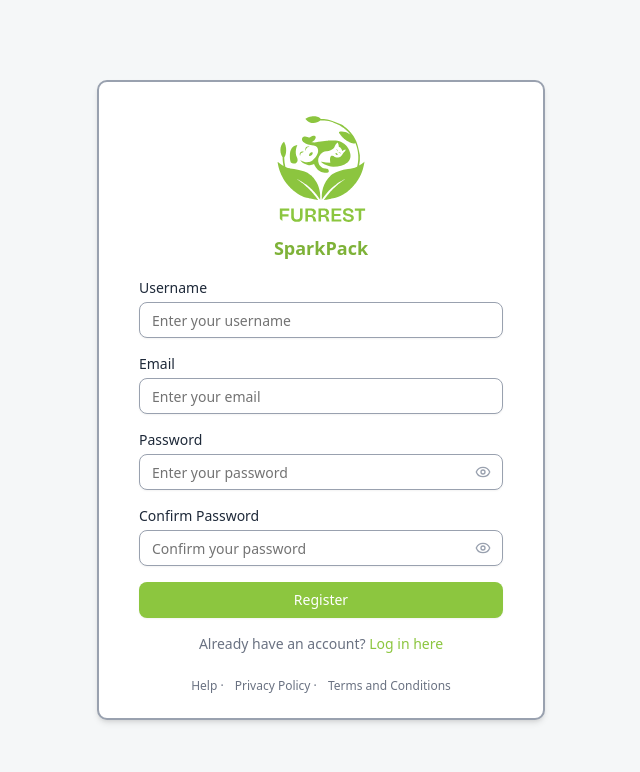
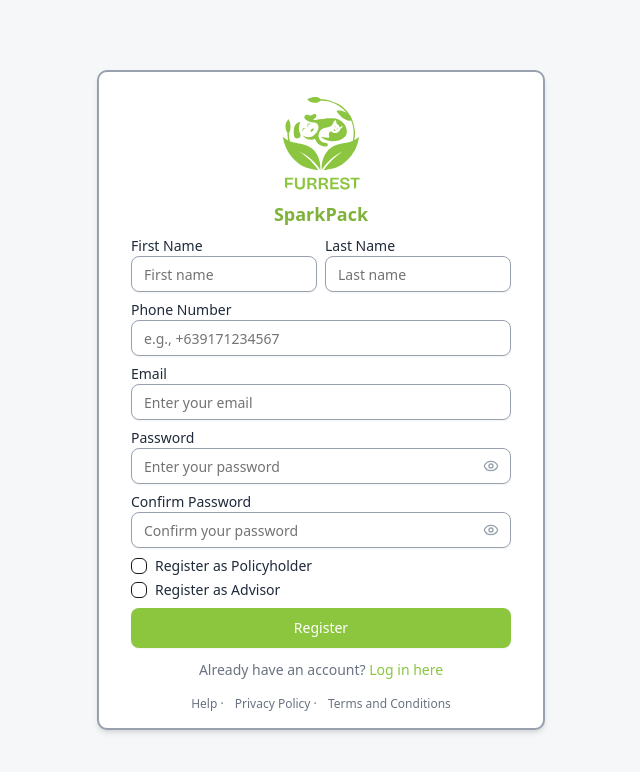
Before and after one commit to Thel-nny/SparkPack, a Next.js app in the folder sparkpack/: page /auth/register in a window 1280 px wide. Shown: the top 772 px of the page, without its empty margins (319-959 px from the left). Built offline with nearby package versions, Linux system fonts and the light colour scheme.

Commit message:
feat/registration-form

```diff
--- a/sparkpack/package.json
+++ b/sparkpack/package.json
@@ -13,6 +13,7 @@
     "@next-auth/prisma-adapter": "^1.0.7",
     "@prisma/client": "^6.11.0",
     "@radix-ui/react-accordion": "^1.2.11",
+    "@radix-ui/react-checkbox": "^1.3.2",
     "@radix-ui/react-slot": "^1.2.3",
     "@supabase/ssr": "^0.6.1",
     "@supabase/supabase-js": "^2.50.2",
--- a/sparkpack/src/app/advisor/applications/new/page.tsx
+++ b/sparkpack/src/app/advisor/applications/new/page.tsx
@@ -1,5 +1,3 @@
-// sparkpack/src/app/advisor/applications/new/page.tsx
-
 import NewApplicationForm from '@/components/advisor/applications/NewApplicationForm'; // Adjust path if needed
 
 const NewApplicationPage = () => {
--- a/sparkpack/src/app/auth/register/page.tsx
+++ b/sparkpack/src/app/auth/register/page.tsx
@@ -3,7 +3,9 @@
 import { useState } from "react";
 import { Button } from "@/components/ui/button";
 import { Input } from "@/components/ui/input";
+import { Checkbox } from "@/components/ui/checkbox";
 import { Eye, EyeOff } from "lucide-react";
+import { CheckedState } from "@radix-ui/react-checkbox";
 
 const Spinner = ({ size = "small" }) => {
   const spinnerSize = size === "small" ? "h-4 w-4" : "h-6 w-6";
@@ -15,23 +17,34 @@ const Spinner = ({ size = "small" }) => {
 };
 
 const MAX_LENGTH = {
-  username: 50,
+  firstName: 50,
+  lastName: 50,
+  phoneNumber: 20,
   email: 255,
   password: 128,
 };
 
 export default function Register() {
-  const [username, setUsername] = useState("");
+  const [firstName, setFirstName] = useState("");
+  const [lastName, setLastName] = useState("");
+  const [phoneNumber, setPhoneNumber] = useState("");
   const [email, setEmail] = useState("");
   const [password, setPassword] = useState("");
   const [confirmPassword, setConfirmPassword] = useState("");
+  const [isPolicyholder, setIsPolicyholder] = useState(false);
+  const [isAdvisor, setIsAdvisor] = useState(false);
   const [showPassword, setShowPassword] = useState(false);
   const [showConfirmPassword, setShowConfirmPassword] = useState(false);
-  const [errors, setErrors] = useState({ username: "", email: "", password: "", confirmPassword: "", submit: "" });
+  const [errors, setErrors] = useState({ firstName: "", lastName: "", phoneNumber: "", email: "", password: "", confirmPassword: "", role: "", submit: "" });
   const [isLoading, setIsLoading] = useState(false);
 
   const isValidEmail = (email: string) => {
     return /^[^\s@]+@[^\s@]+\.[^\s@]+$/.test(email);
+  };
+
+  // Phone number validation
+  const isValidPhoneNumber = (number: string) => {
+    return /^\+?[0-9]{7,20}$/.test(number.trim());
   };
 
   const isLengthValid = (text: string, min: number, max: number) => {
@@ -40,13 +53,32 @@ export default function Register() {
 
   const validateForm = () => {
     let isValid = true;
-    const newErrors = { username: "", email: "", password: "", confirmPassword: "", submit: "" };
+    const newErrors = { firstName: "", lastName: "", phoneNumber: "", email: "", password: "", confirmPassword: "", role: "", submit: "" };
 
-    if (!username.trim()) {
-      newErrors.username = "Username is required.";
+    if (!firstName.trim()) {
+      newErrors.firstName = "First name is required.";
       isValid = false;
-    } else if (!isLengthValid(username, 1, MAX_LENGTH.username)) {
-      newErrors.username = `Username cannot exceed ${MAX_LENGTH.username} characters.`;
+    } else if (!isLengthValid(firstName, 1, MAX_LENGTH.firstName)) {
+      newErrors.firstName = `First name cannot exceed ${MAX_LENGTH.firstName} characters.`;
+      isValid = false;
+    }
+
+    if (!lastName.trim()) {
+      newErrors.lastName = "Last name is required.";
+      isValid = false;
+    } else if (!isLengthValid(lastName, 1, MAX_LENGTH.lastName)) {
+      newErrors.lastName = `Last name cannot exceed ${MAX_LENGTH.lastName} characters.`;
+      isValid = false;
+    }
+
+    if (!phoneNumber.trim()) {
+      newErrors.phoneNumber = "Phone number is required.";
+      isValid = false;
+    } else if (!isValidPhoneNumber(phoneNumber)) {
+      newErrors.phoneNumber = "Please enter a valid phone number (digits only, optional '+' at start).";
+      isValid = false;
+    } else if (!isLengthValid(phoneNumber, 7, MAX_LENGTH.phoneNumber)) {
+      newErrors.phoneNumber = `Phone number must be between 7 and ${MAX_LENGTH.phoneNumber} digits.`;
       isValid = false;
     }
 
@@ -68,6 +100,11 @@ export default function Register() {
       isValid = false;
     }
 
+    if (!isPolicyholder && !isAdvisor) {
+      newErrors.role = "Please select if you are a Policyholder or an Advisor.";
+      isValid = false;
+    }
+
     setErrors(newErrors);
     return isValid;
   };
@@ -80,7 +117,7 @@ export default function Register() {
     setErrors(prev => ({ ...prev, submit: "" }));
 
     try {
-      console.log("Attempting to register with:", { username, email, password });
+      console.log("Attempting to register with:", { firstName, lastName, phoneNumber, email, password, isPolicyholder, isAdvisor });
 
       await new Promise(resolve => setTimeout(resolve, 1500));
 
@@ -98,29 +135,62 @@ export default function Register() {
 
   return (
     <div className="min-h-screen flex items-center justify-center bg-[#f5f7f8] p-2 md:p-4">
-      <div className="z-10 w-full max-w-md p-6 md:px-8 lg:px-10 rounded-lg bg-white bg-opacity-95 border-2 border-gray-400 shadow-md">
-        <div className="flex flex-col items-center mb-2 md:mb-4">
-          <img src="/Furrest_Logo-04.svg" width={120} height={120} alt="Placeholder logo" className="w-24 h-24 sm:w-28 sm:h-28 md:w-32 md:h-32 rounded-full" />
+      <div className="z-10 w-full max-w-md p-4 md:px-6 lg:px-8 rounded-lg bg-white bg-opacity-95 border-2 border-gray-400 shadow-md">
+        <div className="flex flex-col items-center mb-1 md:mb-2">
+          <img src="/Furrest_Logo-04.svg" width={100} height={100} alt="Placeholder logo" className="w-20 h-20 sm:w-24 sm:h-24 md:w-28 md:h-28 rounded-full" />
           <p className="text-base md:text-lg font-semibold text-[#7eb238]">
             SparkPack
           </p>
         </div>
-        <form onSubmit={handleSubmit} className="space-y-4">
+        <form onSubmit={handleSubmit} className="space-y-2">
+          {/* First Name and Last Name */}
+          <div className="flex gap-x-2">
+            <div className="flex-1">
+              <label htmlFor="firstName" className="block text-sm font-medium text-gray-800">First Name</label>
+              <Input
+                id="firstName"
+                type="text"
+                value={firstName}
+                onChange={(e: React.ChangeEvent<HTMLInputElement>) => setFirstName(e.target.value)}
+                placeholder="First name"
+                maxLength={MAX_LENGTH.firstName}
+                className="w-full bg-white border-gray-400 text-gray-800 placeholder-gray-600 h-9 text-sm"
+              />
+              {errors.firstName && <p className="text-red-500 text-xs mt-1">{errors.firstName}</p>}
+            </div>
+            <div className="flex-1">
+              <label htmlFor="lastName" className="block text-sm font-medium text-gray-800">Last Name</label>
+              <Input
+                id="lastName"
+                type="text"
+                value={lastName}
+                onChange={(e: React.ChangeEvent<HTMLInputElement>) => setLastName(e.target.value)}
+                placeholder="Last name"
+                maxLength={MAX_LENGTH.lastName}
+                className="w-full bg-white border-gray-400 text-gray-800 placeholder-gray-600 h-9 text-sm"
+              />
+              {errors.lastName && <p className="text-red-500 text-xs mt-1">{errors.lastName}</p>}
+            </div>
+          </div>
+
+          {/* Phone Number */}
           <div>
-            <label htmlFor="username" className="block text-sm font-medium text-gray-800 mb-1">Username</label>
+            <label htmlFor="phoneNumber" className="block text-sm font-medium text-gray-800">Phone Number</label>
             <Input
-              id="username"
-              type="text"
-              value={username}
-              onChange={(e: React.ChangeEvent<HTMLInputElement>) => setUsername(e.target.value)}
-              placeholder="Enter your username"
-              maxLength={MAX_LENGTH.username}
-              className="w-full bg-white border-gray-400 text-gray-800 placeholder-gray-600"
+              id="phoneNumber"
+              type="tel"
+              value={phoneNumber}
+              onChange={(e: React.ChangeEvent<HTMLInputElement>) => setPhoneNumber(e.target.value)}
+              placeholder="e.g., +639171234567"
+              maxLength={MAX_LENGTH.phoneNumber}
+              className="w-full bg-white border-gray-400 text-gray-800 placeholder-gray-600 h-9 text-sm"
             />
-            {errors.username && <p className="text-red-500 text-xs mt-1">{errors.username}</p>}
+            {errors.phoneNumber && <p className="text-red-500 text-xs mt-1">{errors.phoneNumber}</p>}
           </div>
+
+          {/*  Email, Password, Confirm Password fields */}
           <div>
-            <label htmlFor="email" className="block text-sm font-medium text-gray-800 mb-1">Email</label>
+            <label htmlFor="email" className="block text-sm font-medium text-gray-800">Email</label>
             <Input
               id="email"
               type="email"
@@ -128,12 +198,12 @@ export default function Register() {
               onChange={(e: React.ChangeEvent<HTMLInputElement>) => setEmail(e.target.value)}
               placeholder="Enter your email"
               maxLength={MAX_LENGTH.email}
-              className="w-full bg-white border-gray-400 text-gray-800 placeholder-gray-600"
+              className="w-full bg-white border-gray-400 text-gray-800 placeholder-gray-600 h-9 text-sm"
             />
             {errors.email && <p className="text-red-500 text-xs mt-1">{errors.email}</p>}
           </div>
           <div>
-            <label htmlFor="password" className="block text-sm font-medium text-gray-800 mb-1">Password</label>
+            <label htmlFor="password" className="block text-sm font-medium text-gray-800">Password</label>
             <div className="relative">
               <Input
                 id="password"
@@ -142,7 +212,7 @@ export default function Register() {
                 onChange={(e: React.ChangeEvent<HTMLInputElement>) => setPassword(e.target.value)}
                 placeholder="Enter your password"
                 maxLength={MAX_LENGTH.password}
-                className="w-full bg-white border-gray-400 text-gray-800 placeholder-gray-600 pr-10"
+                className="w-full bg-white border-gray-400 text-gray-800 placeholder-gray-600 pr-10 h-9 text-sm"
               />
               <button type="button" onClick={() => setShowPassword(v => !v)} className="absolute right-3 top-1/2 -translate-y-1/2 text-gray-400 hover:text-gray-300">
                 {showPassword ? <EyeOff className="h-4 w-4" /> : <Eye className="h-4 w-4" />}
@@ -151,7 +221,7 @@ export default function Register() {
             {errors.password && <p className="text-red-500 text-xs mt-1">{errors.password}</p>}
           </div>
           <div>
-            <label htmlFor="confirmPassword" className="block text-sm font-medium text-gray-800 mb-1">Confirm Password</label>
+            <label htmlFor="confirmPassword" className="block text-sm font-medium text-gray-800">Confirm Password</label>
             <div className="relative">
               <Input
                 id="confirmPassword"
@@ -160,7 +230,7 @@ export default function Register() {
                 onChange={(e: React.ChangeEvent<HTMLInputElement>) => setConfirmPassword(e.target.value)}
                 placeholder="Confirm your password"
                 maxLength={MAX_LENGTH.password}
-                className="w-full bg-white border-gray-400 text-gray-800 placeholder-gray-600 pr-10"
+                className="w-full bg-white border-gray-400 text-gray-800 placeholder-gray-600 pr-10 h-9 text-sm"
               />
               <button type="button" onClick={() => setShowConfirmPassword(v => !v)} className="absolute right-3 top-1/2 -translate-y-1/2 text-gray-400 hover:text-gray-300">
                 {showConfirmPassword ? <EyeOff className="h-4 w-4" /> : <Eye className="h-4 w-4" />}
@@ -168,8 +238,37 @@ export default function Register() {
             </div>
             {errors.confirmPassword && <p className="text-red-500 text-xs mt-1">{errors.confirmPassword}</p>}
           </div>
+          <div className="flex flex-col space-y-1 mt-2">
+            <div className="flex items-center">
+              <Checkbox
+                id="policyholder"
+                checked={isPolicyholder}
+                onCheckedChange={(checked: CheckedState) => {
+                  if (typeof checked === 'boolean') {
+                    setIsPolicyholder(checked);
+                  }
+                }}
+                className="mr-2"
+              />
+              <label htmlFor="policyholder" className="text-sm font-medium text-gray-800">Register as Policyholder</label>
+            </div>
+            <div className="flex items-center">
+              <Checkbox
+                id="advisor"
+                checked={isAdvisor}
+                onCheckedChange={(checked: CheckedState) => {
+                  if (typeof checked === 'boolean') {
+                    setIsAdvisor(checked);
+                  }
+                }}
+                className="mr-2"
+              />
+              <label htmlFor="advisor" className="text-sm font-medium text-gray-800">Register as Advisor</label>
+            </div>
+          </div>
+          {errors.role && <p className="text-red-500 text-xs mt-1">{errors.role}</p>}
           <div>
-            <Button type="submit" disabled={isLoading} className="w-full bg-[#8cc63f] text-black hover:bg-[#7eb238]">
+            <Button type="submit" disabled={isLoading} className="w-full bg-[#8cc63f] text-black hover:bg-[#7eb238] h-10 text-sm">
               <div className="flex items-center justify-center gap-2 text-white">
                 {isLoading && <Spinner size="small" />}
                 <span>{isLoading ? "Registering..." : "Register"}</span>
@@ -178,10 +277,10 @@ export default function Register() {
             {errors.submit && <p className="text-red-500 text-xs mt-1">{errors.submit}</p>}
           </div>
         </form>
-        <div className="mt-4 text-center">
+        <div className="mt-3 text-center">
           <p className="text-sm text-gray-500">Already have an account? <a href={`/auth/login`} className="text-[#8cc63f] hover:underline">Log in here</a></p>
         </div>
-        <div className="mt-6 text-center text-xs text-gray-500">
+        <div className="mt-4 text-center text-xs text-gray-500">
           <a href="mailto:partnerships.iloilo@sparkpack.org" className="hover:underline">Help</a> · <a href="/privacy-policy" className="ml-2 hover:underline">Privacy Policy</a> · <a href="/terms-and-conditions" className="ml-2 hover:underline">Terms and Conditions</a>
         </div>
       </div>
--- /dev/null
+++ b/sparkpack/src/components/ui/checkbox.tsx
@@ -0,0 +1,28 @@
+import * as React from "react"
+import * as CheckboxPrimitive from "@radix-ui/react-checkbox"
+import { Check } from "lucide-react"
+import { cn } from "@/lib/utils"
+
+const Checkbox = React.forwardRef<
+  React.ElementRef<typeof CheckboxPrimitive.Root>, // Type for the ref
+  React.ComponentPropsWithoutRef<typeof CheckboxPrimitive.Root> // Type for the props
+>(({ className, children, ...props }, ref) => ( // Added 'children' and correct destructuring
+  <CheckboxPrimitive.Root
+    ref={ref}
+    className={cn(
+      "peer h-4 w-4 shrink-0 rounded-sm border border-primary ring-offset-background focus-visible:outline-none focus-visible:ring-2 focus-visible:ring-ring focus-visible:ring-offset-2 disabled:cursor-not-allowed disabled:opacity-50 data-[state=checked]:bg-primary data-[state=checked]:text-primary-foreground",
+      className
+    )}
+    {...props}
+  >
+    <CheckboxPrimitive.Indicator
+      className={cn("flex items-center justify-center text-current")}
+    >
+      <Check className="h-4 w-4" />
+    </CheckboxPrimitive.Indicator>
+    {children} {/* Render children if any */}
+  </CheckboxPrimitive.Root>
+))
+Checkbox.displayName = CheckboxPrimitive.Root.displayName
+
+export { Checkbox }
```
Also changed, not shown: 1 other file (tests, documents, lock files or other folders).
